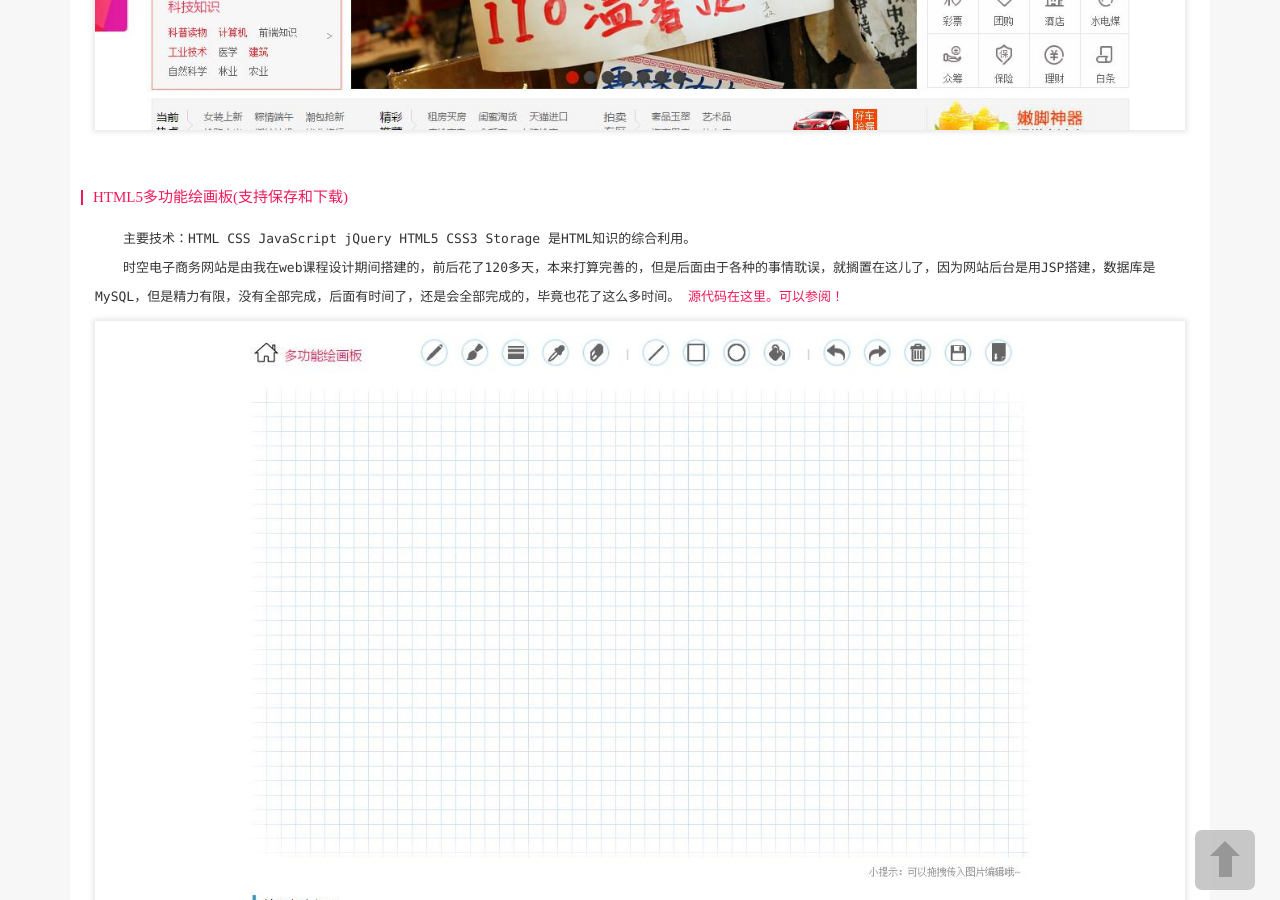
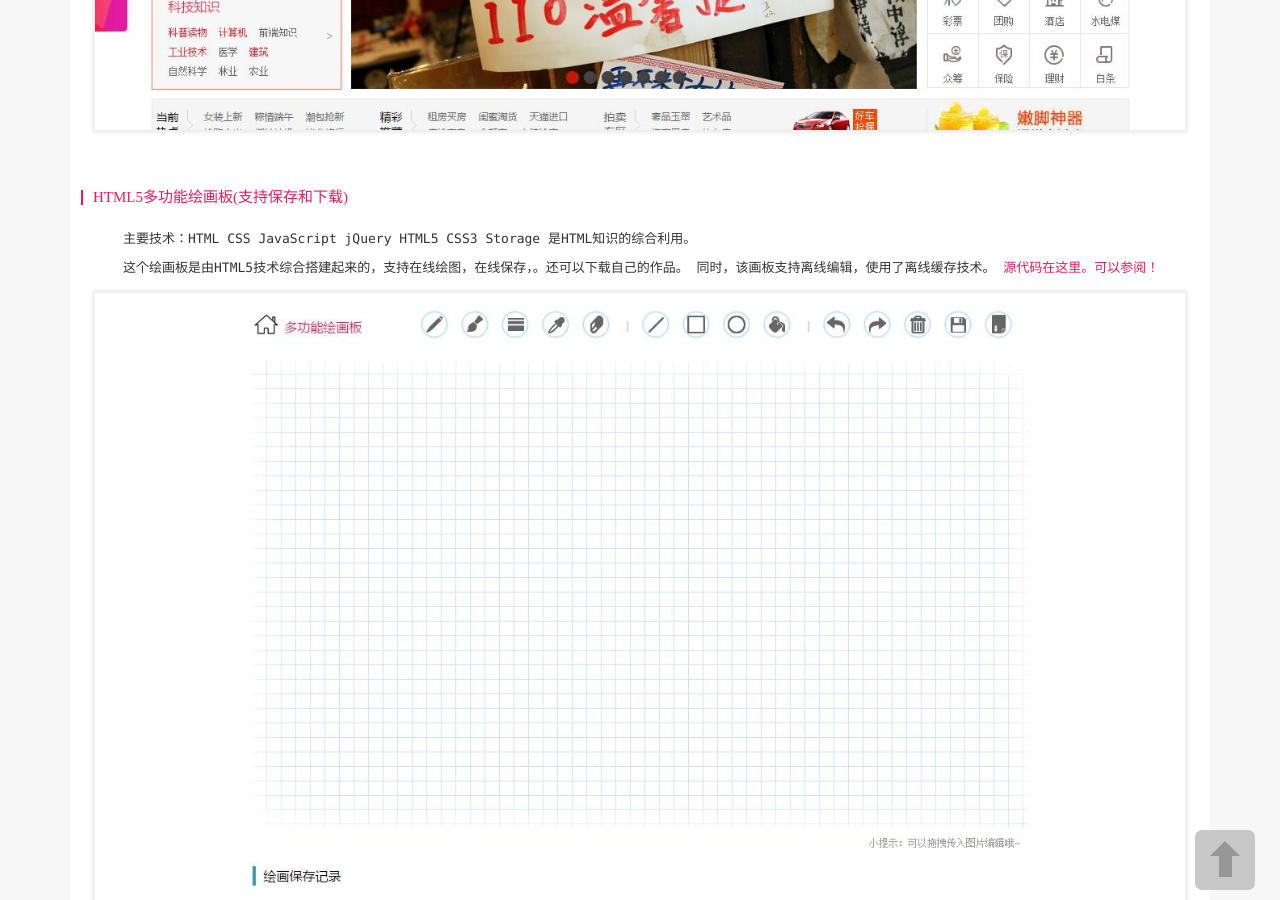
Before and after one commit to LittlewhiteChen/LittlewhiteChen.github.io, a Jekyll site: the page built from pages/1site.html, in a window 1280 px wide and 900 px high, scrolled down 760 px. Built offline with Jekyll 4.4.1, drawn with Linux system fonts in a browser that asks for light colours; nearby versions of some CDN libraries; comment, search, counter and statistics services are not loaded; a style sheet for code colours, icons or effects is not loaded.

Commit message:
画板介绍

```diff
--- a/pages/1site.html
+++ b/pages/1site.html
@@ -4,6 +4,7 @@ title: Site
 permalink: /site/
 icon: glyphicon-search
 ---
+
 <div id="fall">
     <!-- 第一列 -->
     <ul>
@@ -32,7 +33,8 @@ icon: glyphicon-search
             <div class="description">
                 <p>主要技术：HTML CSS JavaScript jQuery HTML5 CSS3 Storage 是HTML知识的综合利用。</p>
                 <p>
-                    时空电子商务网站是由我在web课程设计期间搭建的，前后花了120多天，本来打算完善的，但是后面由于各种的事情耽误，就搁置在这儿了，因为网站后台是用JSP搭建，数据库是MySQL，但是精力有限，没有全部完成，后面有时间了，还是会全部完成的，毕竟也花了这么多时间。
+                    这个绘画板是由HTML5技术综合搭建起来的，支持在线绘图，在线保存，。还可以下载自己的作品。
+                    同时，该画板支持离线编辑，使用了离线缓存技术。
                     <a href="http://littlewhitechen.github.io/HTML5-Canvas">源代码在这里。可以参阅！</a>
                 </p>
             </div>
```
